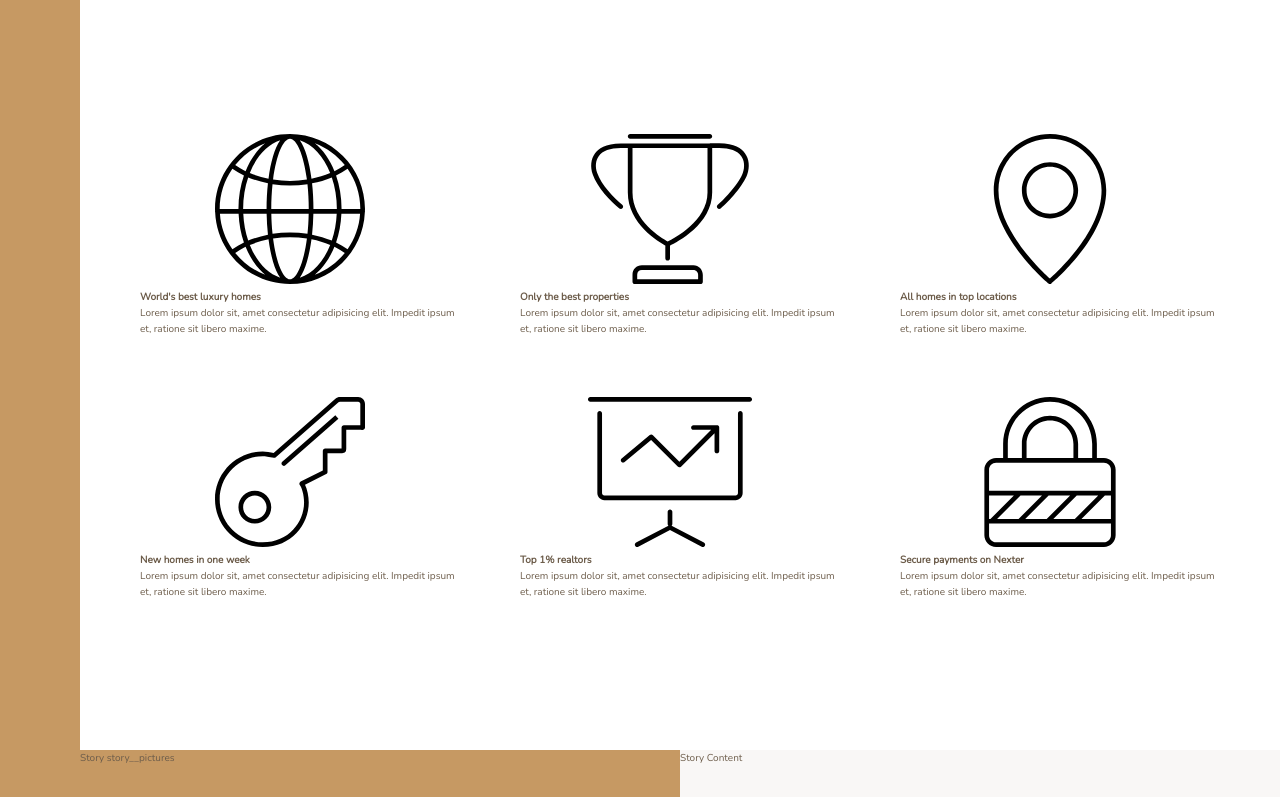
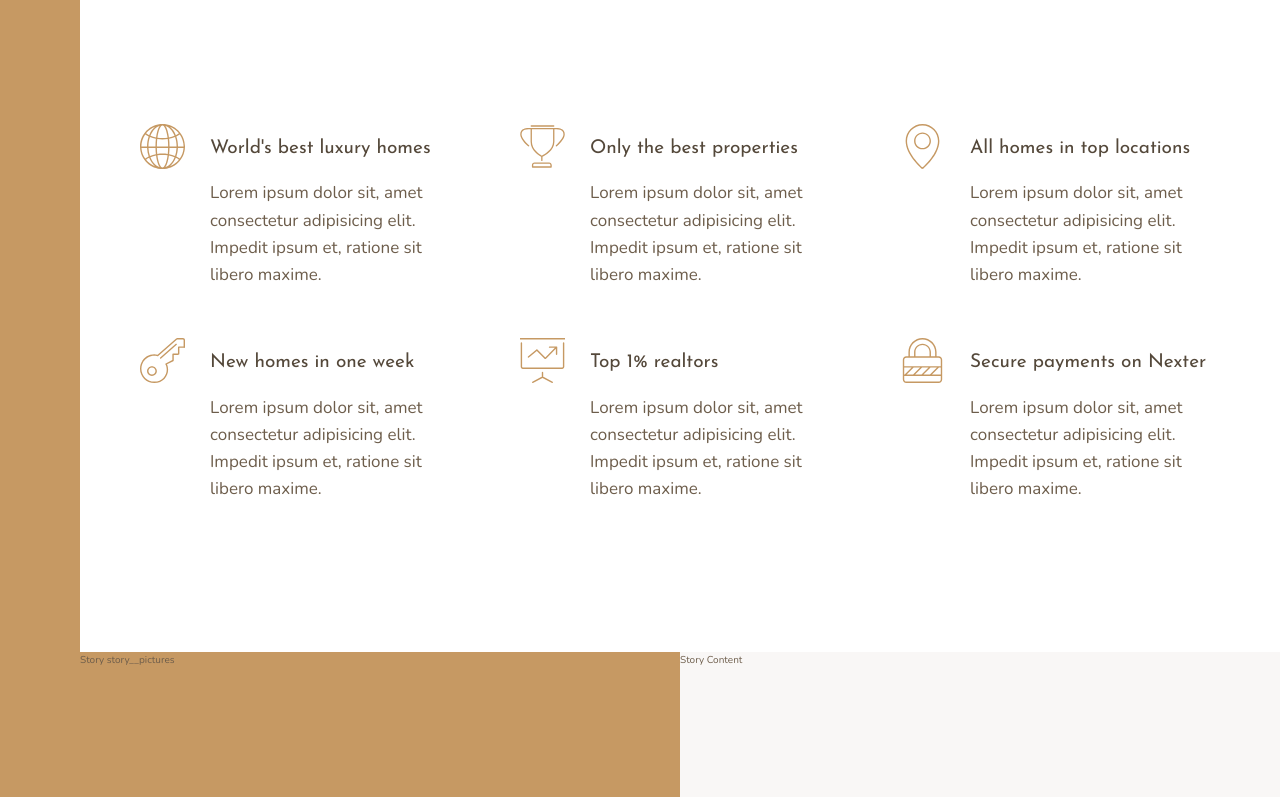
Before and after one commit to nikkisato/Nexter-Project, a website: page index.html in a window 1280 px wide. Shown: the part 656-1453 px from the top of the page. Drawn offline with nearby package versions, Linux system fonts and the light colour scheme.

Commit message:
finished features section

```diff
--- a/index.html
+++ b/index.html
@@ -25,7 +25,7 @@
         <svg class="feature__icon">
           <use xlink:href="img/sprite.svg#icon-global" />
         </svg>
-        <h4 class="heading-4">World's best luxury homes</h4>
+        <h4 class="heading-4 heading-4--dark">World's best luxury homes</h4>
         <p class="feature__text">
           Lorem ipsum dolor sit, amet consectetur adipisicing elit. Impedit
           ipsum et, ratione sit libero maxime.
@@ -36,7 +36,7 @@
         <svg class="feature__icon">
           <use xlink:href="img/sprite.svg#icon-trophy" />
         </svg>
-        <h4 class="heading-4">Only the best properties</h4>
+        <h4 class="heading-4 heading-4--dark">Only the best properties</h4>
         <p class="feature__text">
           Lorem ipsum dolor sit, amet consectetur adipisicing elit. Impedit
           ipsum et, ratione sit libero maxime.
@@ -46,7 +46,7 @@
         <svg class="feature__icon">
           <use xlink:href="img/sprite.svg#icon-map-pin" />
         </svg>
-        <h4 class="heading-4">All homes in top locations</h4>
+        <h4 class="heading-4 heading-4--dark">All homes in top locations</h4>
         <p class="feature__text">
           Lorem ipsum dolor sit, amet consectetur adipisicing elit. Impedit
           ipsum et, ratione sit libero maxime.
@@ -57,7 +57,7 @@
         <svg class="feature__icon">
           <use xlink:href="img/sprite.svg#icon-key" />
         </svg>
-        <h4 class="heading-4">New homes in one week</h4>
+        <h4 class="heading-4 heading-4--dark">New homes in one week</h4>
         <p class="feature__text">
           Lorem ipsum dolor sit, amet consectetur adipisicing elit. Impedit
           ipsum et, ratione sit libero maxime.
@@ -68,7 +68,7 @@
         <svg class="feature__icon">
           <use xlink:href="img/sprite.svg#icon-presentation" />
         </svg>
-        <h4 class="heading-4">Top 1% realtors</h4>
+        <h4 class="heading-4 heading-4--dark">Top 1% realtors</h4>
         <p class="feature__text">
           Lorem ipsum dolor sit, amet consectetur adipisicing elit. Impedit
           ipsum et, ratione sit libero maxime.
@@ -78,7 +78,7 @@
         <svg class="feature__icon">
           <use xlink:href="img/sprite.svg#icon-lock" />
         </svg>
-        <h4 class="heading-4">Secure payments on Nexter</h4>
+        <h4 class="heading-4 heading-4--dark">Secure payments on Nexter</h4>
         <p class="feature__text">
           Lorem ipsum dolor sit, amet consectetur adipisicing elit. Impedit
           ipsum et, ratione sit libero maxime.
--- a/sass/_features.scss
+++ b/sass/_features.scss
@@ -4,7 +4,27 @@
   margin: 15rem 0;
 
   display: grid;
-  grid-template-columns: repeat(3, 1fr);
+  grid-template-columns: repeat(auto-fit, minmax(25rem, 1fr));
 
   grid-gap: 6rem;
+  align-items: start;
 }
+
+.feature {
+  display: grid;
+  grid-template-columns: min-content 1fr;
+  grid-row-gap: 1.5rem;
+  grid-column-gap: 2.5rem;
+
+  &__icon {
+    fill: $color-primary;
+    width: 4.5rem;
+    height: 4.5rem;
+    grid-row: 1 / span 2;
+    transform: translateY(-1rem);
+  }
+
+  &__text {
+    font-size: 1.7rem;
+  }
+}
--- a/sass/_typography.scss
+++ b/sass/_typography.scss
@@ -0,0 +1,29 @@
+%heading {
+  font-family: $font-display;
+  font-weight: 400;
+}
+
+.heading-1 {
+  @extend %heading;
+}
+
+.heading-2 {
+  @extend %heading;
+}
+
+.heading-3 {
+  @extend %heading;
+}
+
+.heading-4 {
+  @extend %heading;
+  font-size: 1.9rem;
+
+  &--light {
+    color: $color-grey-light-1;
+  }
+
+  &--dark {
+    color: $color-grey-dark-1;
+  }
+}
```
Also changed, not shown: css/style.css.
